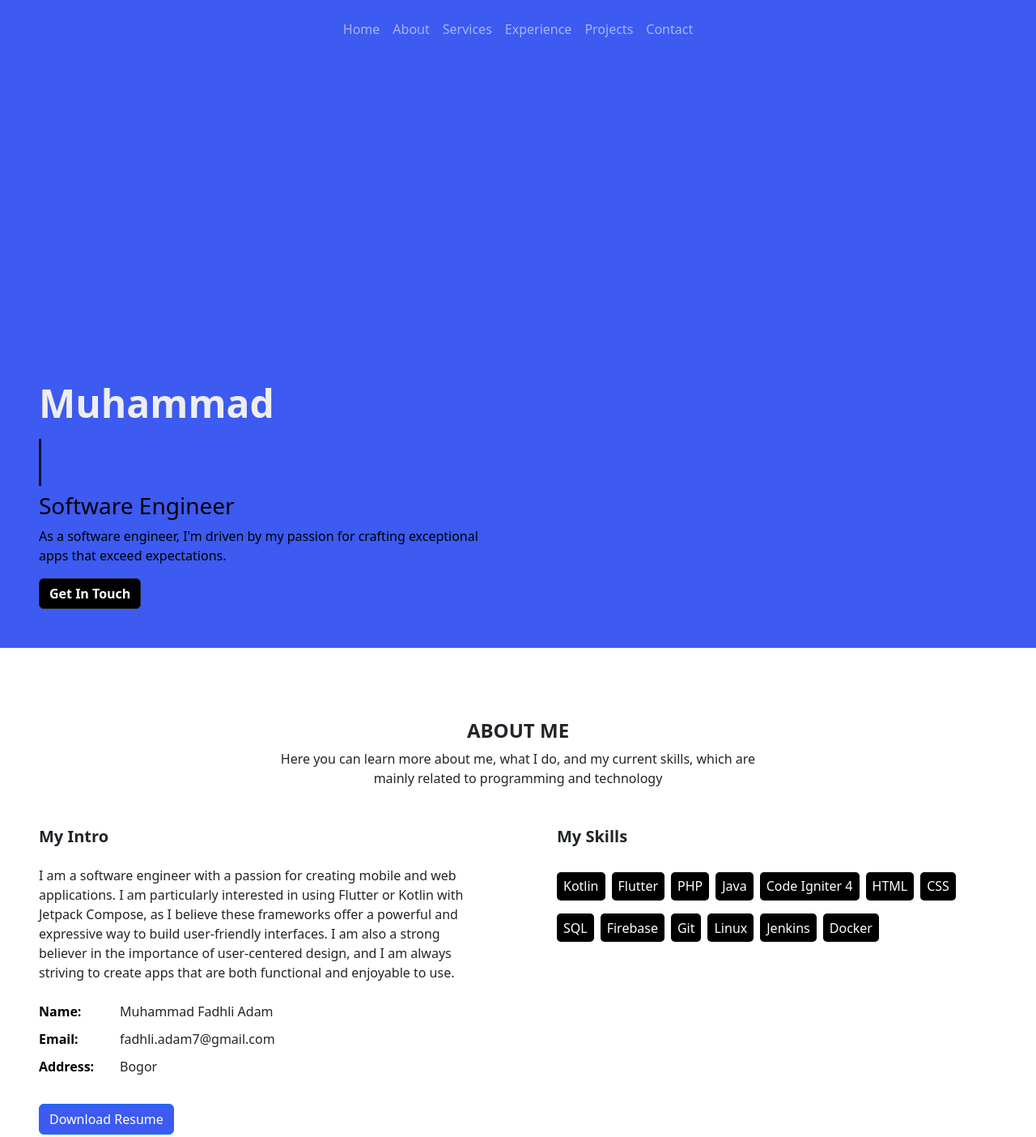
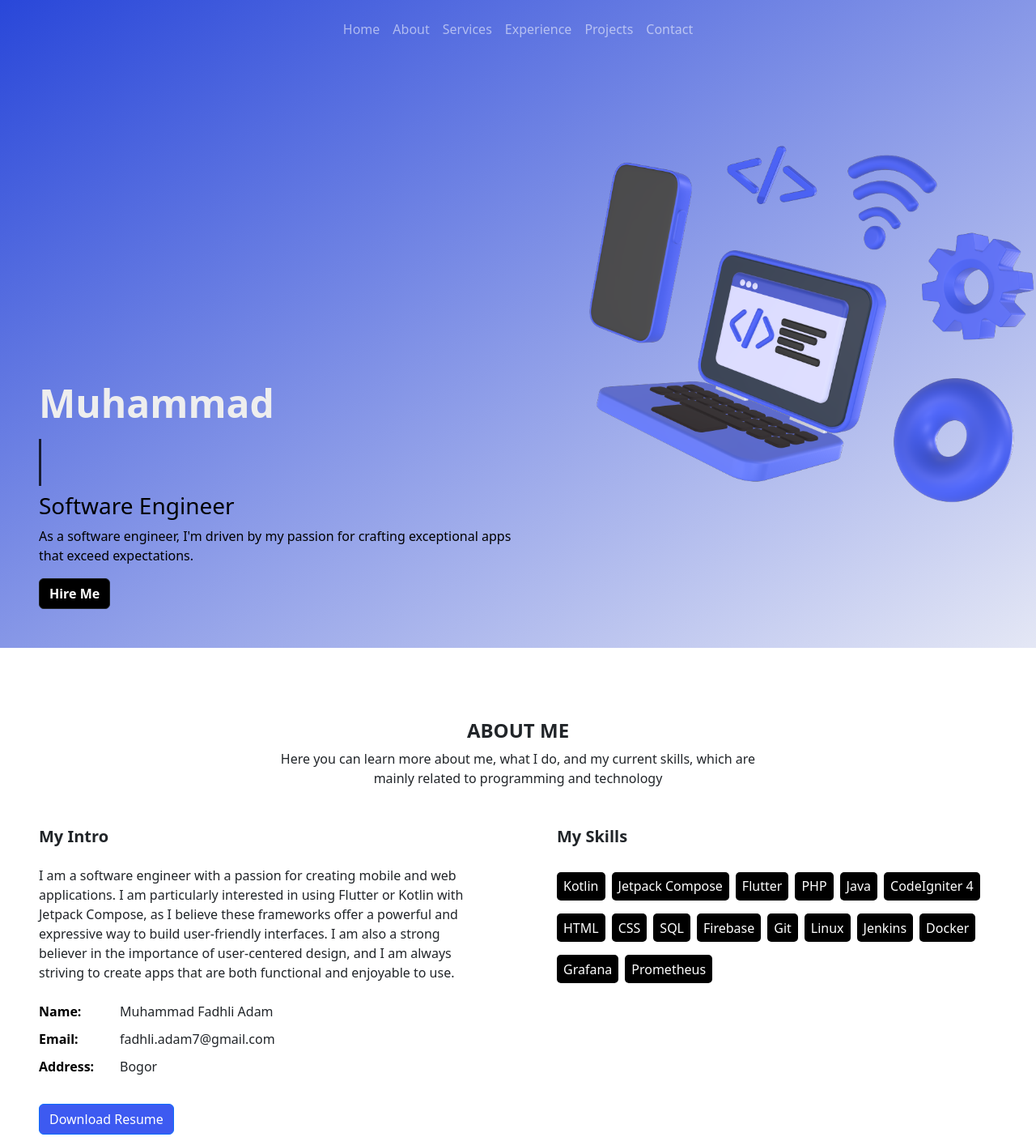
Before and after one commit to fadhliadam/fadhliadam.github.io, a plain HTML site: page index.html in a window 1280 px wide. Shown: the top 1404 px of the page at 81% size. Drawn offline with nearby package versions, Linux system fonts and the light colour scheme.

Commit message:
add jumbotron image

```diff
--- a/index.html
+++ b/index.html
@@ -1,5 +1,6 @@
 <!DOCTYPE html>
 <html lang="en">
+
 <head>
   <!-- Required meta tags -->
   <meta charset="utf-8" />
@@ -9,10 +10,13 @@
 
   <title>Muhammad Fadhli Adam | Portfolio</title>
 </head>
+
 <body>
   <nav class="navbar navbar-expand-lg fixed-top navbar-dark" id="navbar-1">
     <div class="container-fluid">
-        <button class="navbar-toggler ms-auto" type="button" data-bs-toggle="collapse" data-bs-target="#navbarNavAltMarkup" aria-controls="navbarNavAltMarkup" aria-expanded="false" aria-label="Toggle navigation">
+      <button class="navbar-toggler ms-auto" type="button" data-bs-toggle="collapse"
+        data-bs-target="#navbarNavAltMarkup" aria-controls="navbarNavAltMarkup" aria-expanded="false"
+        aria-label="Toggle navigation">
         <span class="navbar-toggler-icon"></span>
       </button>
       <div class="collapse navbar-collapse" id="navbarNavAltMarkup">
@@ -33,7 +37,7 @@
   <section class="jumbotron">
     <div class="container-fluid h-100">
       <div class="row h-100">
-          <div class="col-xl-6 px-5 mt-auto mb-5">
+        <div class="px-5 mt-auto mb-5 z-1">
           <div class="display-5 fw-semibold">
             <p class="first-name" style="color: #eeeeee">Muhammad</p>
             <h1 class="anim-name" style="color: #eeeeee">
@@ -44,12 +48,15 @@
             </h1>
           </div>
           <h3 style="color: #000000">Software Engineer</h4>
-            <p class="text-wrap fw-medium" style="color: #000000">As a software engineer, I'm driven by my passion for crafting exceptional apps that exceed expectations.</p>
-            <a href="mailto:fadhli.adam7@gmail.com?subject=I'm interested to your profile" class="col-xxl-3 btn btn-dark fw-semibold">Get In Touch</a>
+            <p class="col-8 col-md-6 text-wrap fw-medium" style="color: #000000">As a software engineer, I'm driven by my passion for crafting exceptional apps that exceed expectations.</p>
+            <a href="mailto:fadhli.adam7@gmail.com?subject=I'm interested to your profile"
+              class="col-xxl-3 btn btn-dark fw-semibold">Hire Me</a>
         </div>
       </div>
+      <img class="img-jumbotron position-absolute top-50 end-0 translate-middle-y d-none d-md-block" src="src/images/jumbotron.png">
     </div>
   </section>
+
   <!-- End Jumbotron -->
 
   <!-- Start About-me -->
@@ -57,7 +64,7 @@
   <section id="about" class="about-section" data-bs-spy="scroll" data-bs-target="#navbar-1">
     <div class="container-fluid pt-5 pb-2">
       <div class="row mt-4 mb-3">
-          <div class="col-xl-6 my-3 mx-auto text-center">
+        <div class="col-8 col-md-6 my-3 mx-auto text-center">
           <h4 class="fw-bold">ABOUT ME</h4>
           <p>
             Here you can learn more about me, what I do, and my current skills, which are mainly related to programming and technology
@@ -68,7 +75,10 @@
         <div class="col-md-6 about-intro ms-auto">
           <h5 class="fw-bold mb-4">My Intro</h5>
           <p class="mb-4">
-              I am a software engineer with a passion for creating mobile and web applications. I am particularly interested in using Flutter or Kotlin with Jetpack Compose, as I believe these frameworks offer a powerful and expressive way to build user-friendly interfaces. I am also a strong believer in the importance of user-centered design, and I am always striving to create apps that are both functional and enjoyable to use.
+            I am a software engineer with a passion for creating mobile and web applications. I am particularly
+            interested in using Flutter or Kotlin with Jetpack Compose, as I believe these frameworks offer a powerful
+            and expressive way to build user-friendly interfaces. I am also a strong believer in the importance of
+            user-centered design, and I am always striving to create apps that are both functional and enjoyable to use.
           </p>
           <ul class="mb-4 about-info">
             <li class="d-flex">
@@ -84,16 +94,18 @@
               <span>Bogor</span>
             </li>
           </ul>
-              <a href="https://drive.google.com/file/d/1uRF8Ku0ASMWzXN2ZaZ6cRl3J4Xr40tDW/view?usp=sharing" class="btn btn-primary">Download Resume</a>
+          <a href="https://drive.google.com/file/d/1uRF8Ku0ASMWzXN2ZaZ6cRl3J4Xr40tDW/view?usp=sharing"
+            class="btn btn-primary">Download Resume</a>
         </div>
         <div class="col-md-6 px-5 me-auto">
           <h5 class="fw-bold mb-4">My Skills</h5>
           <div class="skill-group">
             <p class="skill-item">Kotlin</p>
+            <p class="skill-item">Jetpack Compose</p>
             <p class="skill-item">Flutter</p>
             <p class="skill-item">PHP</p>
             <p class="skill-item">Java</p>
-              <p class="skill-item">Code Igniter 4</p>
+            <p class="skill-item">CodeIgniter 4</p>
             <p class="skill-item">HTML</p>
             <p class="skill-item">CSS</p>
             <p class="skill-item">SQL</p>
@@ -102,6 +114,8 @@
             <p class="skill-item">Linux</p>
             <p class="skill-item">Jenkins</p>
             <p class="skill-item">Docker</p>
+            <p class="skill-item">Grafana</p>
+            <p class="skill-item">Prometheus</p>
           </div>
         </div>
       </div>
@@ -109,6 +123,8 @@
   </section>
 
   <!-- End About-me -->
+
+  <!-- Start Services -->
 
   <section id="services" class="services-section" data-bs-spy="scroll" data-bs-target="#navbar-1">
     <div class="container-fluid py-5">
@@ -178,7 +194,8 @@
               </div>
               <div class="exp-right">
                 <h6>Laboratory Assistant</h6>
-                  <p>Taught practical courses, assisted students during practicum classes, developed class materials, and managed computer laboratory facilities.</p>
+                <p>Taught practical courses, assisted students during practicum classes, developed class materials, and
+                  managed computer laboratory facilities.</p>
               </div>
             </div>
             <div class="tmln-box">
@@ -189,7 +206,9 @@
               </div>
               <div class="exp-right">
                 <h6>Android Engineer Intern</h6>
-                  <p>Developed applications using Jetpack Compose, implemented clean architecture, built features, maintained Git, resolved bugs, collaborated on API development, and assisted team members in problem-solving.</p>
+                <p>Developed applications using Jetpack Compose, implemented clean architecture, built features,
+                  maintained Git, resolved bugs, collaborated on API development, and assisted team members in
+                  problem-solving.</p>
               </div>
             </div>
           </div>
@@ -203,7 +222,7 @@
                 <h6>Universitas Singaperbangsa Karawang</h6>
               </div>
               <div class="exp-right">
-                  <h6>Bachelor of Science in Computer Science</h6>
+                <h6>Bachelor of Computer Science</h6>
                 <p>August 2020 - Present</p>
               </div>
             </div>
@@ -212,7 +231,6 @@
       </div>
     </div>
   </section>
-
 
   <!-- End Experience -->
 
@@ -288,7 +306,8 @@
         <div class="col-xl-8 my-3 mx-auto text-center">
           <h4 class="fw-bold ">CONTACT ME</h4>
           <h5 class="fw-normal mb-4">If you have any questions, just let me know!</h5>
-            <a href="mailto:fadhli.adam7@gmail.com?subject=I'm interested to your profile" class="col-xxl-3 btn btn-primary fw-semibold">
+          <a href="mailto:fadhli.adam7@gmail.com?subject=I'm interested to your profile"
+            class="col-xxl-3 btn btn-primary fw-semibold">
             <i class="fa fa-phone"></i> Contact Me
           </a>
         </div>
@@ -297,6 +316,7 @@
   </section>
 
   <!-- End Contact -->
+
 
   <!-- JavaScript; -->
 
@@ -309,4 +329,5 @@
 
   <script src="js/script.js" type="text/javascript"></script>
 </body>
+
 </html>
--- a/scss/style.scss
+++ b/scss/style.scss
@@ -15,7 +15,7 @@ $spacers-5: map-get($spacers, 5);
 }
 
 .jumbotron {
-  background-color: #3d5af1;
+  background-image: linear-gradient(to bottom right, #2947d9, #e4e7f5);
   height: 100vh;
   width: 100%;
   top: 0;
@@ -77,6 +77,18 @@ $spacers-5: map-get($spacers, 5);
 .btn-primary:hover {
   background-color: #4f69f0;
   color: #ffffff;
+}
+
+.img-jumbotron {
+  z-index: 0;
+  width: auto;
+  height: 450px;
+}
+
+@media (max-width: 992px) {
+  .img-jumbotron {
+    height: 350px;
+  }
 }
 
 .about-intro {
@@ -187,8 +199,8 @@ ul.about-info li span:first-child {
   height: 20px;
   left: 50%;
   transform: translateX(-50%);
-  background-color: #3d5af1;
-  border: 3px outset #000000;
+  background-color: #ededed;
+  border: 2px outset #000000;
   top: 15px;
   border-radius: 50%;
   z-index: 1;
```
Also changed, not shown: js/animation.js (+0 -21 lines), css/style.css, src/images/jumbotron.png (added), 1 other file. Lines whose indentation alone changed are shown as unchanged.
